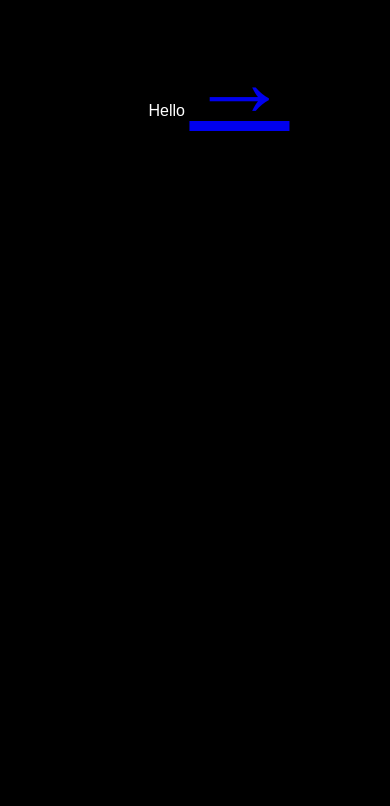
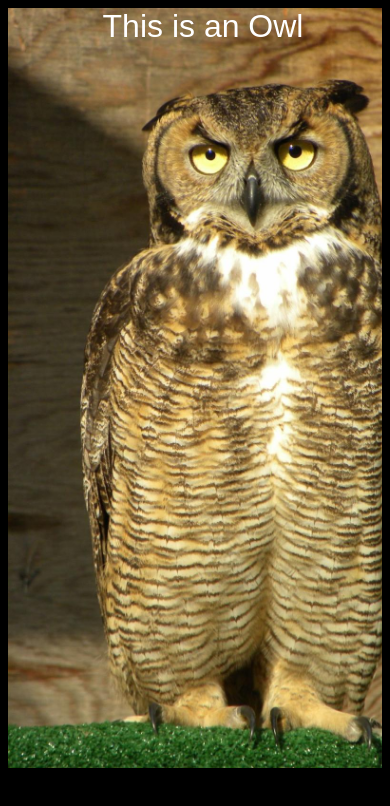
Before and after one commit to HarveyThePooka404/greenpeace_project, a plain HTML site: page index.html in a window 390 px wide. Drawn offline with Linux system fonts and the light colour scheme.

Commit message:
working with text

```diff
--- a/index.html
+++ b/index.html
@@ -10,12 +10,14 @@
 <body>
    <main>
        <div class="slider">
-       <div class="img"> Hello <span style='font-size:100px;'><a href="#meet">&#8594;</a></span></div>
-       <div class="img" id="meet"> My name is </div>
-       <div class="img">John </div>
-       <div class="img">Travolta</div>
-       <div class="img">Nice </div>
-       <div class="img">To meet you</div>
+      <div class="wrapper">
+      <div class="text">This is an Owl</div>
+      <img src="assets/owls/5de02dd2c41b3.image.jpg" alt="First Owl" id="firstOwl"></div>
+       <img src="assets/owls/download.jfif" alt="Second Owl" id="secondOwl">
+       <img src="assets/owls/Eastern_Barn_Owl_(Tyto_javanica_stertens),_Raigad,_Maharashtra.jpg" alt="Third Owl" id="Third Owl">
+       <img src="assets/owls/Great-horned-owl.jpg" alt="Fourth Owl" id="Fourth Owl">
+       <img src="assets/owls/images%20(1).jfif" alt="Fifth Owl" id="Fifth OWl">
+       <img src="assets/owls/images.jfif" alt="Sixth Owl" id="sixthOwl">
 
        </div>
    </main>
--- a/style.css
+++ b/style.css
@@ -7,21 +7,50 @@
 
 @media screen and (max-width: 600px) {
 .slider {
+    -webkit-overflow-scrolling: touch;
+    scroll-snap-type: x mandatory;
+
     font-family: sans-serif;
-    scroll-snap-type: x mandatory;
     display: flex;
-    -webkit-overflow-scrolling: touch;
     overflow-x: scroll;
 }
 
-.img {
+    .wrapper {
+    display:grid;
+}
+
+.text {
     color: white;
-    border-right: 1px solid white;
-    padding: 1rem;
+    grid-area: 1 / 1;
+    z-index: 1;
+    background-color: transparent;
+    font-size: 2em;
+    text-align: center;
+    align-items: center;
+}
+
+img {
+    color: white;
     min-width: 100vw;
-    height:100vh;
+    height:90vh;
     scroll-snap-align: start;
     scroll-snap-stop: always;
     text-align: center;
     position: relative;
+    grid-area: 1 / 1;
+
     }}
+
+.wrapper {
+    display:grid;
+}
+
+.text {
+    color: white;
+    grid-area: 1 / 1;
+    z-index: 1;
+    background-color: transparent;
+    font-size: 2em;
+    text-align: center;
+    align-items: center;
+}
```
